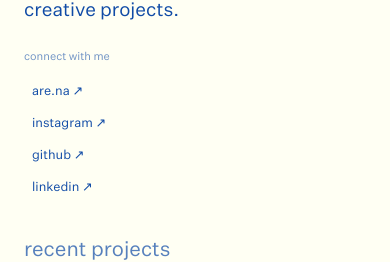
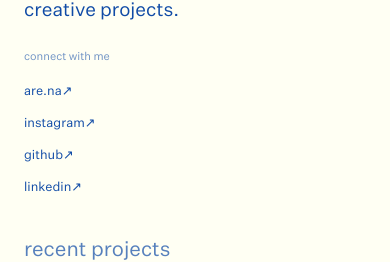
Before and after one commit to braisedtofu/personal-website-v2, a React (Vite) app: page / in a window 390 px wide. Shown: the part 534-796 px from the top of the page. Built offline with nearby package versions, Linux system fonts and the light colour scheme.

Commit message:
added links

```diff
--- a/src/pages/Home.jsx
+++ b/src/pages/Home.jsx
@@ -100,10 +100,10 @@ export default function Home() {
                         connect with me
                       </p>
                       <p className="about-buttons">
-                        <button onClick={handleArenaClick} className="github">are.na ↗</button>
-                        <button onClick={handleInstagramClick} className="github">instagram ↗</button>
-                        <button onClick={handleGithubClick} className="github">github ↗</button>
-                        <button onClick={handleLinkedinClick} className="github">linkedin ↗</button>
+                        <button onClick={handleArenaClick} className="github">are.na <span role="img" aria-label="arrow"> ↗</span></button>
+                        <button onClick={handleInstagramClick} className="github">instagram <span role="img" aria-label="arrow"> ↗</span></button>
+                        <button onClick={handleGithubClick} className="github">github <span role="img" aria-label="arrow"> ↗</span></button>
+                        <button onClick={handleLinkedinClick} className="github">linkedin <span role="img" aria-label="arrow"> ↗</span></button>
                       </p>
 
                       <p className="about-title-large">
--- a/src/styles/Home.css
+++ b/src/styles/Home.css
@@ -186,6 +186,7 @@
   width: 40vw;
   margin-top: 0;
   left: 0;
+  padding-left: 0;
 }
 
 .argraphic {
--- a/src/styles/Navigation.css
+++ b/src/styles/Navigation.css
@@ -35,6 +35,10 @@
     }
     .button{
       padding:0rem !important;
+    }
+
+    .github{
+      padding-left: 0 !important;
     }
 }
 
```
